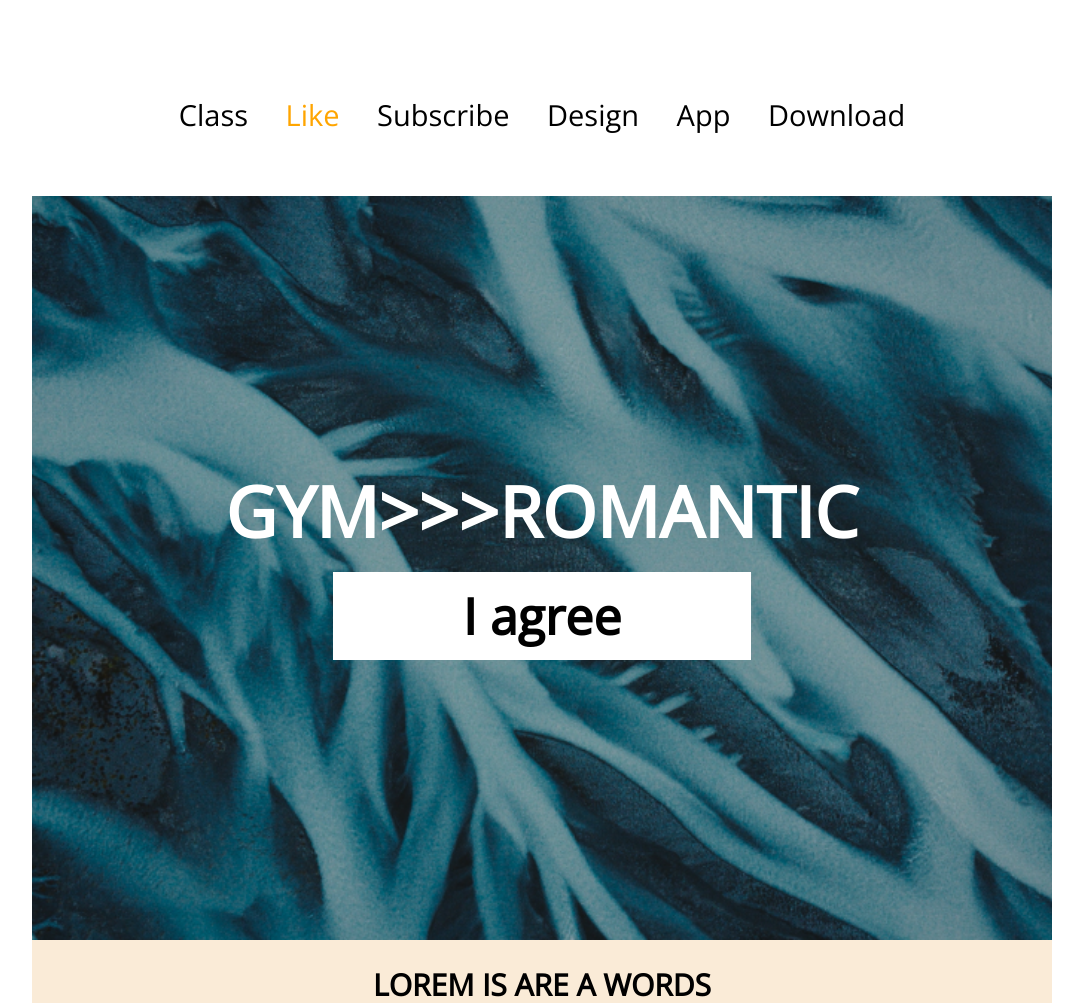
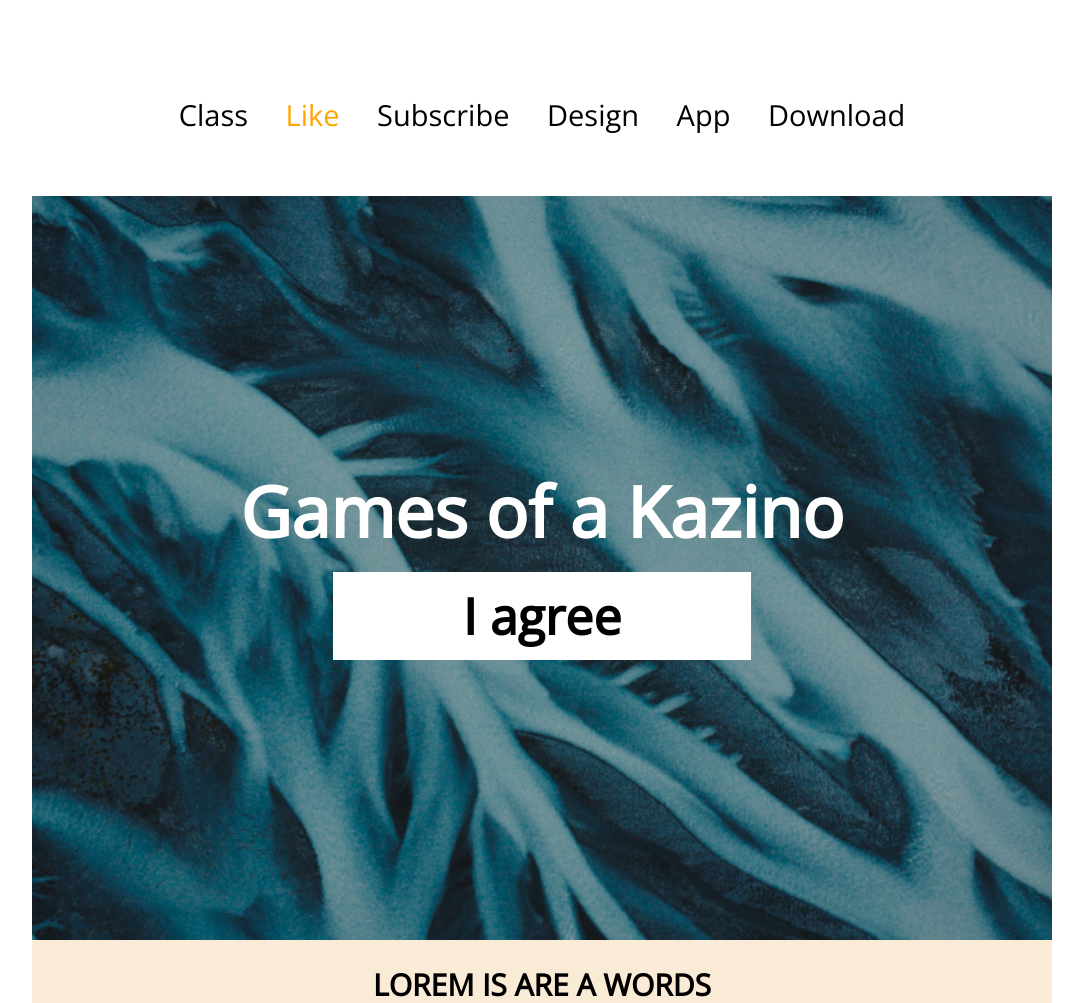
Before and after one commit to osiemset/pierwsza_praktyka, a plain HTML site: page index.html in a window 1280 px wide. Shown: the top 1003 px of the page, without its empty margins (98-1181 px from the left). Drawn offline with nearby package versions, Linux system fonts and the light colour scheme.

Commit message:
Add files via upload

```diff
--- a/index.html
+++ b/index.html
@@ -4,7 +4,7 @@
     <meta charset="UTF-8">
     <meta http-equiv="X-UA-Compatible" content="IE=edge">
     <meta name="viewport" content="width=device-width, initial-scale=1.0">
-    <title>Document</title>
+    <title>Pierwszy project</title>
     <link rel="preconnect" href="https://fonts.googleapis.com">
     <link rel="preconnect" href="https://fonts.gstatic.com" crossorigin>
     <link href="https://fonts.googleapis.com/css2?family=Open+Sans&display=swap" rel="stylesheet">
@@ -50,7 +50,7 @@ App
 </header>
 <section class="container section">
     <h1 class="section_tittle">
-        GYM>>>ROMANTIC
+        Games of a Kazino
     </h1>
     <button class="button">
         I agree
```
